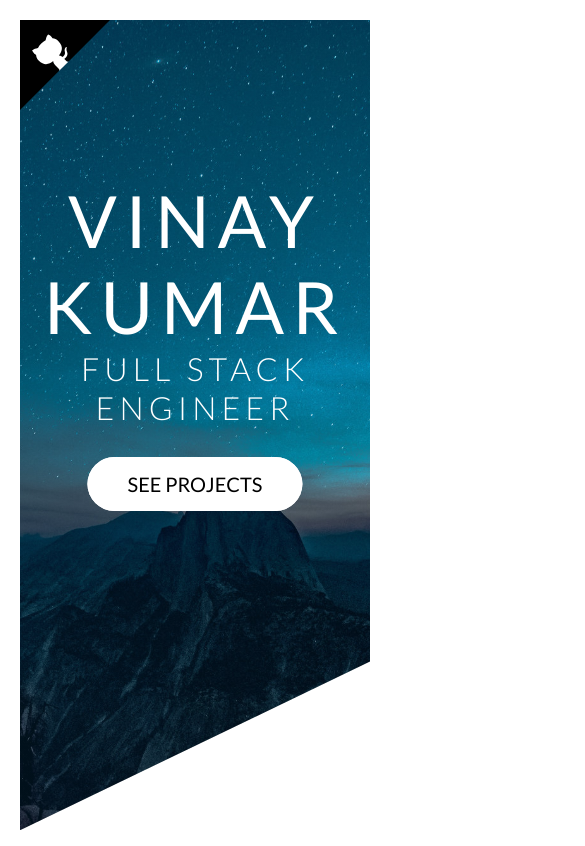
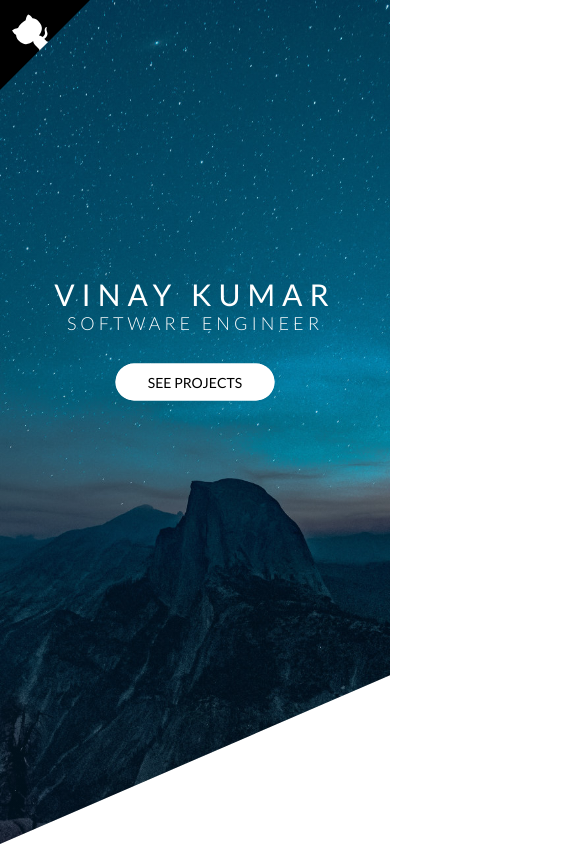
Before and after one commit to vinaylamba9/portfolio, a React (Vite) app: page / in a window 390 px wide. Shown: the top 846 px of the page, 585 px wide, since content can reach past the window. Built offline with nearby package versions, Linux system fonts and the light colour scheme.

Commit message:
portfolio project, responsive made

```diff
--- a/src/App.scss
+++ b/src/App.scss
@@ -18,7 +18,6 @@ body {
   --accent-color: #{$primary-color};
   --text-color: #{$primary-color};
   --background-color: #{$primary-color};
-  padding: 2rem;
   font-family: 'Lato', sans-serif, monospace;
 
   //   -ms-overflow-style: none; /* IE and Edge */
@@ -52,7 +51,7 @@ body {
 }
 
 .header {
-  height: 96vh;
+  height: 100dvh;
   background-image: linear-gradient(
       to right bottom,
       rgba(3, 67, 110, 0.3),
@@ -62,7 +61,7 @@ body {
   background-position: center;
   background-repeat: no-repeat;
   background-size: cover;
-  clip-path: polygon(0 0, 100% 0, 100% 76vh, 0 100%);
+  clip-path: polygon(0 0, 100% 0, 100% 80dvh, 0 100%);
   position: relative;
 
   .logo {
@@ -79,6 +78,7 @@ body {
   }
 
   .heading {
+    width: 90dvw;
     color: white;
     position: absolute;
     text-align: center;
@@ -91,20 +91,39 @@ body {
 
     .main-heading {
       display: block;
-      font-size: 7.2rem;
+      // font-size: 7.2rem;
+      font-size: 4.5vw;
       font-weight: 400;
-      letter-spacing: 0.8rem;
+      letter-spacing: 0.7rem;
       animation-name: moveInLeft;
       animation-duration: 1s;
       animation-timing-function: ease-out;
+      @media screen and (min-width: 1920px) {
+        font-size: 7.2rem;
+      }
+      @media screen and (max-width: 1023px) {
+        font-size: 4rem;
+      }
+      @media screen and (max-width: 600px) {
+        font-size: 3rem;
+      }
     }
     .sub-heading {
       display: block;
-      font-size: 3.2rem;
+      font-size: 2vw;
       font-weight: 300;
-      letter-spacing: 0.5rem;
+      letter-spacing: 0.4rem;
       margin-bottom: 30px;
       animation: moveInRight 1s ease-out;
+      @media screen and (min-width: 1920px) {
+        font-size: 3.4rem;
+      }
+      @media screen and (max-width: 1023px) {
+        font-size: 2rem;
+      }
+      @media screen and (max-width: 600px) {
+        font-size: 1.8rem;
+      }
     }
     .action-button {
       display: inline-block;
@@ -141,6 +160,10 @@ body {
         left: 0;
         z-index: -1;
         transition: all 0.4s;
+      }
+      @media screen and (max-width: 1023px) {
+        font-size: 1.4rem;
+        padding: 1rem 3.2rem;
       }
     }
   }
--- a/src/Header.jsx
+++ b/src/Header.jsx
@@ -49,7 +49,7 @@ const Header = () => {
       </a>
       <div className='heading'>
         <h1 className='main-heading'>Vinay Kumar</h1>
-        <h2 className='sub-heading'>Full stack engineer</h2>
+        <h2 className='sub-heading'>software engineer</h2>
         <a onClick={scrollToProjects} className='action-button'>
           See Projects
         </a>
--- a/src/Skills.jsx
+++ b/src/Skills.jsx
@@ -40,16 +40,18 @@ const Skills = () => {
         <img src={Docker} alt='Docker' />
         <img src={AWS} alt='AWS' />
       </div>
+      <div className='technologies'>
         {SkillSection.map((item) => {
           return (
-          <div className='technologies'>
+            <>
               <p className='technologies__type'>{item.heading}</p>
               <p className='technologies__desc'>
                 <img src={Check} /> {item.description}
               </p>
-          </div>
+            </>
           );
         })}
+      </div>
     </div>
   );
 };
--- a/src/styles/about_section.scss
+++ b/src/styles/about_section.scss
@@ -20,6 +20,9 @@
     padding-bottom: 8rem;
     justify-content: space-around;
     align-items: center;
+    @media screen and (max-width: 1360px) {
+      margin-inline: 5dvw;
+    }
     .about__me--img-section {
       background-color: white;
       border-radius: 1rem;
@@ -51,6 +54,9 @@
       opacity: 0;
       transform: scale(0.2);
       transition: all 0.4s ease-out;
+      @media screen and (max-width: 1360px) {
+        display: none;
+      }
     }
     .animate {
       opacity: 1;
@@ -69,6 +75,9 @@
     display: flex;
     flex-direction: column;
     position: relative;
+    @media screen and (max-width: 767px) {
+      height: 40dvh;
+    }
     .about__me--card-header {
       display: flex;
       align-items: center;
--- a/src/styles/skills.scss
+++ b/src/styles/skills.scss
@@ -1,4 +1,7 @@
 .skills {
+  display: flex;
+  flex-direction: column;
+  align-items: center;
   height: fit-content;
   background-color: #2f2f2f;
   color: #fff;
@@ -12,11 +15,11 @@
   }
   .skills__icons {
     display: flex;
+    flex-wrap: wrap;
     justify-content: center;
     align-items: center;
     gap: 1.5rem;
-    padding-top: 4.8rem;
-    padding-bottom: 4.8rem;
+    padding: 4.8rem;
     & > img {
       width: 4.8rem;
       height: 4.8rem;
@@ -30,17 +33,16 @@
     }
   }
   .technologies {
-    display: flex;
-    flex-direction: column;
-    align-items: center;
-    padding-left: 28rem;
+    margin-inline: 5dvw;
     margin-bottom: 3.2rem;
-    // justify-content: center;
     .technologies__type {
       text-align: start;
       width: 100%;
       padding: 0;
       letter-spacing: 0.1rem;
+      @media screen and (max-width: 768px) {
+        font-size: 1.5rem;
+      }
     }
     .technologies__desc {
       width: 100%;
@@ -48,6 +50,9 @@
       text-transform: initial;
       letter-spacing: 0.1rem;
       font-size: 1.8rem;
+      @media screen and (max-width: 768px) {
+        font-size: 1.3rem;
+      }
       padding-top: 1.2rem;
       padding-bottom: 1.2rem;
       & > img {
```
Also changed, not shown: 1 other file (tests, documents, lock files or other folders). Lines whose indentation alone changed are shown as unchanged.
